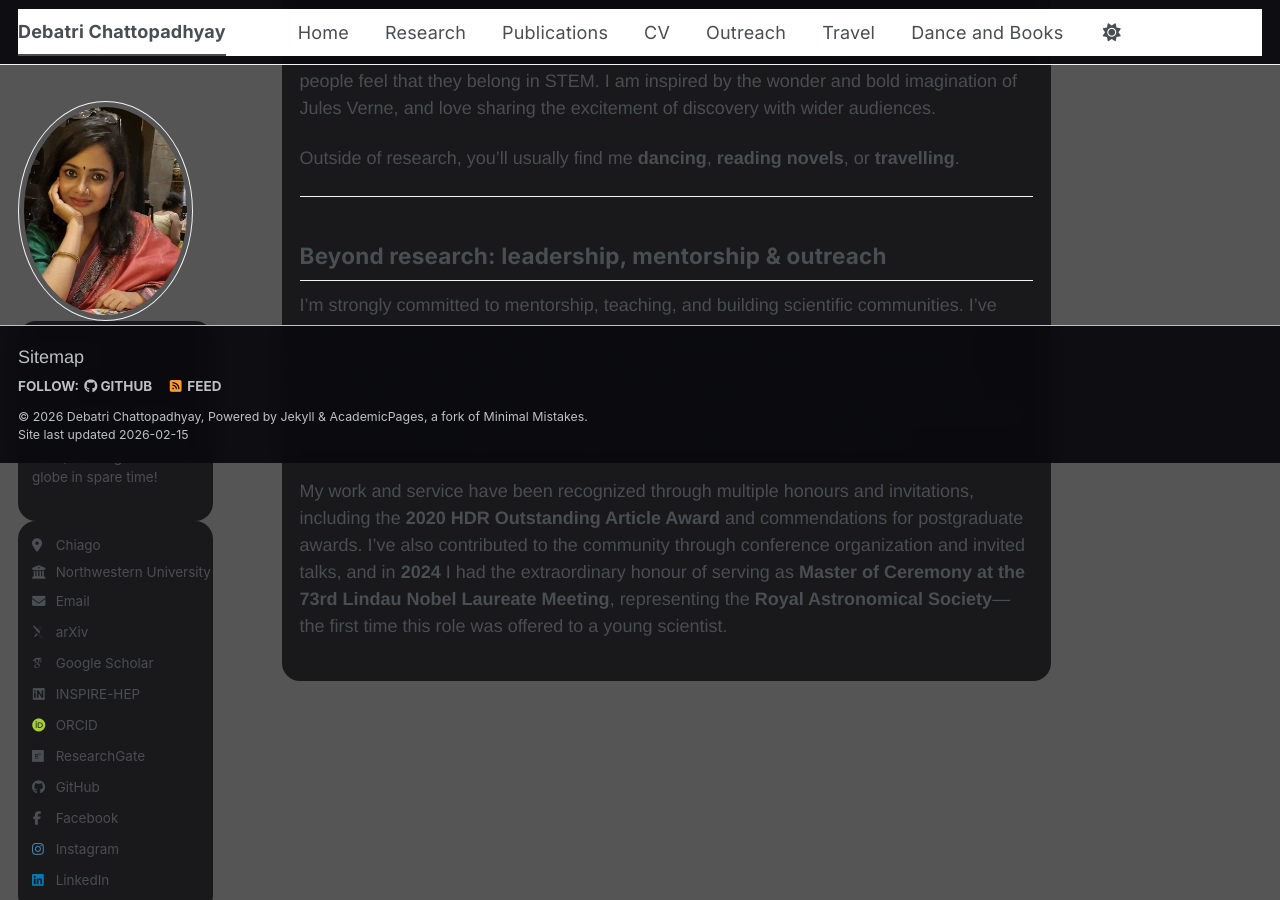
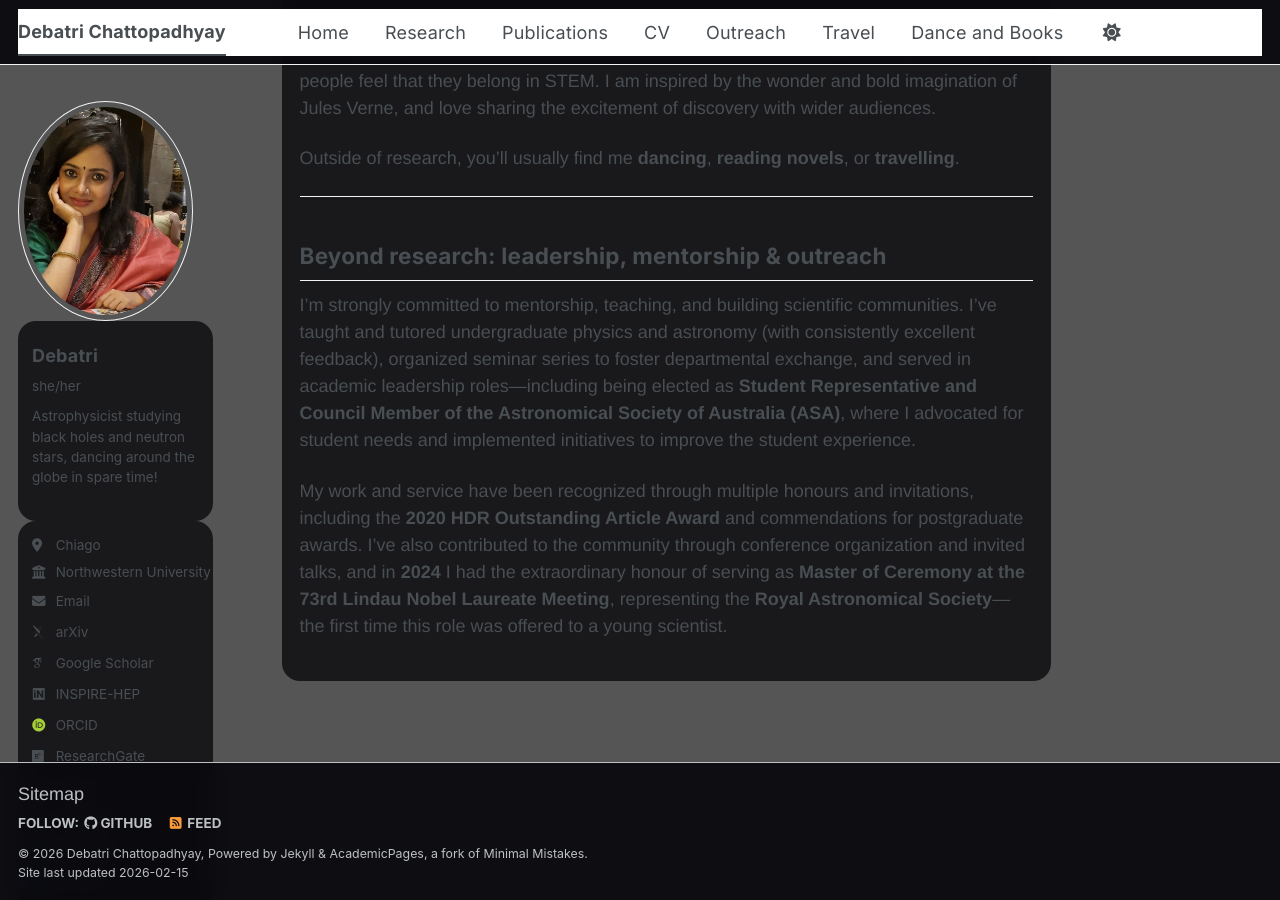
Before and after one commit to debatric/debatric.github.io, a Jekyll site: the page built from _pages/about.md, in a window 1280 px wide and 900 px high, scrolled down 437 px. Built offline with Jekyll 4.4.1, drawn with Linux system fonts in a browser that asks for light colours; some web fonts are replaced; a script bundle is joined from its source files by our own code; library files that are not in the unit come from our copies.

Commit message:
Update _custom.scss

```diff
--- a/_sass/_custom.scss
+++ b/_sass/_custom.scss
@@ -124,3 +124,29 @@ h1, h2, h3, h4, .site-title, .masthead__menu-item {
   width: 100% !important;
   border-radius: 14px;
 }
+
+/* =========================================================
+   FIX: Footer ("Sitemap") appearing mid-page / overlapping content
+   ========================================================= */
+
+/* Never lock the site wrappers to a fixed height */
+#page-wrapper,
+.initial-content,
+#main,
+.page,
+.page__inner-wrap {
+  height: auto !important;
+  min-height: 100vh;
+}
+
+/* Footer must be in normal document flow (NOT fixed/sticky) */
+.page__footer {
+  position: relative !important;
+  top: auto !important;
+  bottom: auto !important;
+  left: auto !important;
+  right: auto !important;
+  transform: none !important;
+  clear: both !important;
+  z-index: 5;
+}
```
